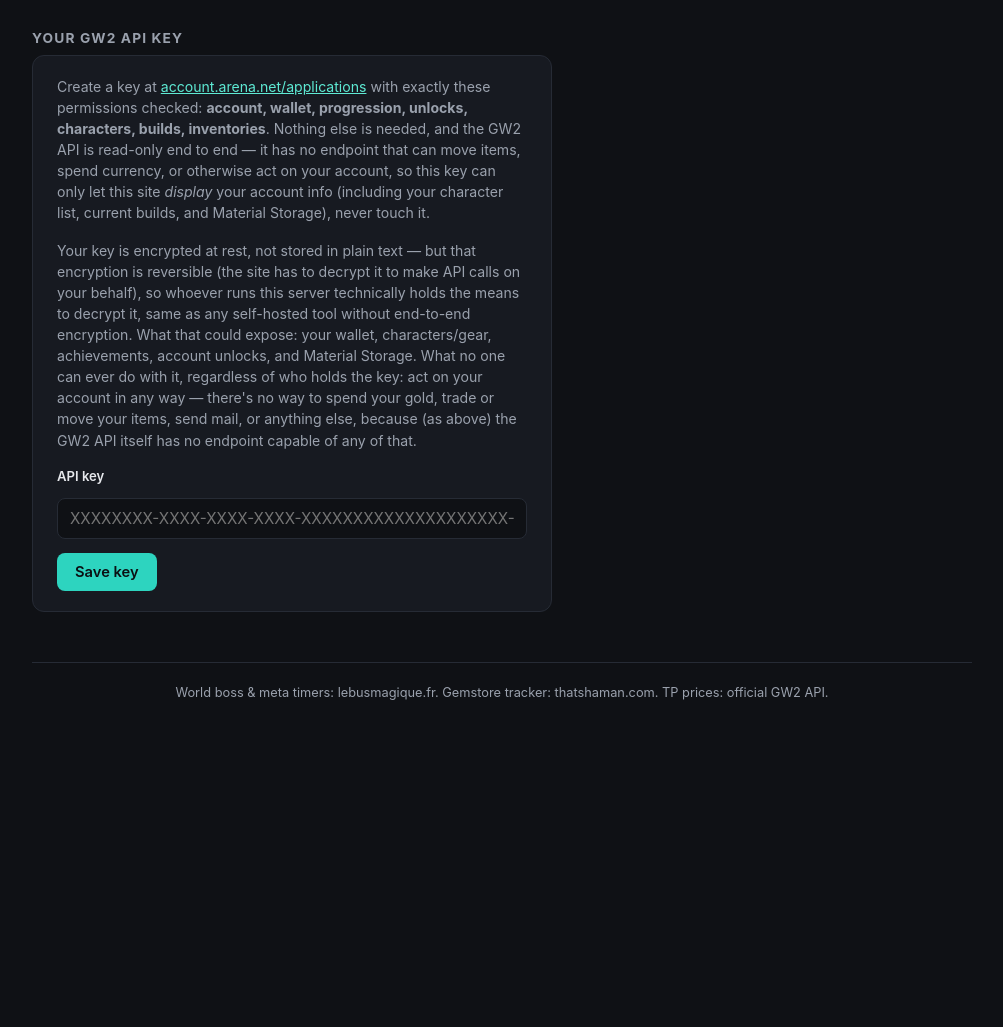
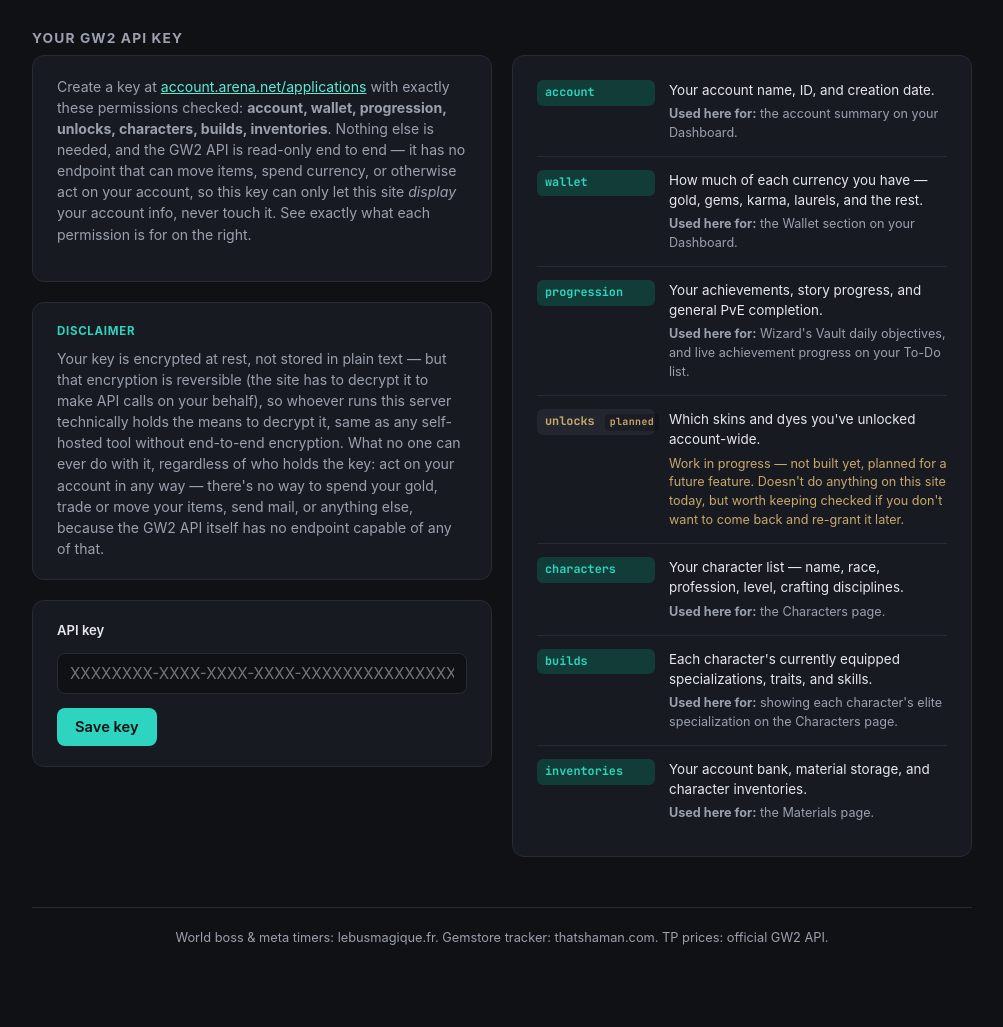
Before and after one commit to Revanito/gw2-ops-board, a FastAPI app: template app/templates/settings.html in a window 1280 px wide. Shown: the part 66-1093 px from the top of the page, without its empty margins (138-1141 px from the left). Before the commit the page ends 766 px from the top, so only its background shows below. Run offline with FastAPI, Linux system fonts and the light colour scheme; the template is opened without the code that fills it, so the values that code supplies are empty; parts of the project's set-up code (start-up, migrations or seed data) failed here and were passed over; some libraries are stand-ins or nearby versions.

Commit message:
Add per-permission breakdown to Settings, two-column layout
Explains what each of the 7 API key permissions actually grants and
what feature on this site uses it, next to the existing disclosure
text (now split into its own labeled box). Flags "unlocks" as a
planned-but-not-built feature rather than silently claiming a use for
it - nothing in the codebase currently calls any endpoint it gates.

Co-Authored-By: Claude Sonnet 5 <noreply@anthropic.com>

```diff
--- a/app/static/style.css
+++ b/app/static/style.css
@@ -338,6 +338,38 @@ footer {
 .panel + .panel { margin-top: 20px; }
 .panel p { color: var(--text-dim); font-size: 0.88rem; }
 .panel a { color: var(--accent); }
+
+.settings-layout {
+  display: grid; grid-template-columns: minmax(0, 1fr) minmax(0, 1fr); gap: 20px; align-items: start;
+}
+.settings-layout .panel { max-width: none; }
+.settings-col { display: flex; flex-direction: column; gap: 20px; }
+.settings-col .panel + .panel { margin-top: 0; }
+@media (max-width: 860px) { .settings-layout { grid-template-columns: 1fr; } }
+
+.disclaimer-box .label {
+  display: block; font-size: 0.72rem; font-weight: 700; letter-spacing: 0.06em;
+  text-transform: uppercase; color: var(--accent-dim); margin-bottom: 8px;
+}
+.disclaimer-box p { margin: 0; }
+
+.perm-list { display: flex; flex-direction: column; }
+.perm-row { display: grid; grid-template-columns: 118px 1fr; gap: 14px; padding: 13px 0; border-top: 1px solid var(--border); }
+.perm-row:first-child { border-top: none; padding-top: 4px; }
+.perm-name {
+  display: inline-flex; align-self: flex-start; align-items: center; gap: 6px;
+  background: var(--accent-soft); color: var(--accent-dim); font-size: 0.74rem; font-weight: 700;
+  padding: 4px 8px; border-radius: 6px; white-space: nowrap;
+}
+.perm-body p { margin: 0; font-size: 0.84rem; color: var(--text); line-height: 1.5; }
+.perm-used { margin-top: 5px !important; color: var(--text-dim) !important; font-size: 0.79rem !important; }
+.perm-row.planned .perm-name { background: #23262f; color: #c9a86a; }
+.perm-row.planned .perm-used { color: #c9a86a !important; }
+.flag {
+  display: inline-block; background: rgba(0, 0, 0, 0.25); font-size: 0.62rem; font-weight: 700;
+  letter-spacing: 0.04em; padding: 1px 5px; border-radius: 4px; margin-left: 4px;
+}
+@media (max-width: 520px) { .perm-row { grid-template-columns: 1fr; } }
 label { font-size: 0.82rem; font-weight: 600; display: block; margin-bottom: 4px; }
 
 input[type="text"], input[type="password"], input[type="url"] {
--- a/app/templates/settings.html
+++ b/app/templates/settings.html
@@ -8,6 +8,8 @@
   {% if error %}<div class="notice error">{{ error }}</div>{% endif %}
   {% if success %}<div class="notice success">{{ "Key removed." if success == "removed" else "Saved." }}</div>{% endif %}
 
+  <div class="settings-layout">
+    <div class="settings-col">
       <div class="panel">
         <p class="hint">
           Create a key at
@@ -16,20 +18,25 @@
           <strong>account, wallet, progression, unlocks, characters, builds, inventories</strong>.
           Nothing else is needed, and the GW2 API is read-only end to end &mdash; it has no endpoint
           that can move items, spend currency, or otherwise act on your account, so this key can only
-      let this site <em>display</em> your account info (including your character list, current
-      builds, and Material Storage), never touch it.
+          let this site <em>display</em> your account info, never touch it. See exactly what each
+          permission is for on the right.
         </p>
+      </div>
+
+      <div class="panel disclaimer-box">
+        <span class="label">Disclaimer</span>
         <p class="hint">
           Your key is encrypted at rest, not stored in plain text &mdash; but that encryption is
           reversible (the site has to decrypt it to make API calls on your behalf), so whoever runs
           this server technically holds the means to decrypt it, same as any self-hosted tool
-      without end-to-end encryption. What that could expose: your wallet, characters/gear,
-      achievements, account unlocks, and Material Storage. What no one can ever do with it,
-      regardless of who holds the key: act on your account in any way &mdash; there's no way to
-      spend your gold, trade or move your items, send mail, or anything else, because (as above)
-      the GW2 API itself has no endpoint capable of any of that.
+          without end-to-end encryption. What no one can ever do with it, regardless of who holds
+          the key: act on your account in any way &mdash; there's no way to spend your gold, trade
+          or move your items, send mail, or anything else, because the GW2 API itself has no
+          endpoint capable of any of that.
         </p>
+      </div>
 
+      <div class="panel">
         {% if user["encrypted_api_key"] %}
           <p>Key saved &mdash; added {{ user["api_key_added_at"][:10] }}. <code>••••••••••••••••</code></p>
           <form method="post" action="/settings/api-key/delete">
@@ -43,6 +50,74 @@
           </form>
         {% endif %}
       </div>
+    </div>
+
+    <div class="settings-col">
+      <div class="panel">
+        <div class="perm-list">
+          <div class="perm-row">
+            <span class="perm-name mono">account</span>
+            <div class="perm-body">
+              <p>Your account name, ID, and creation date.</p>
+              <p class="perm-used"><strong>Used here for:</strong> the account summary on your Dashboard.</p>
+            </div>
+          </div>
+
+          <div class="perm-row">
+            <span class="perm-name mono">wallet</span>
+            <div class="perm-body">
+              <p>How much of each currency you have &mdash; gold, gems, karma, laurels, and the rest.</p>
+              <p class="perm-used"><strong>Used here for:</strong> the Wallet section on your Dashboard.</p>
+            </div>
+          </div>
+
+          <div class="perm-row">
+            <span class="perm-name mono">progression</span>
+            <div class="perm-body">
+              <p>Your achievements, story progress, and general PvE completion.</p>
+              <p class="perm-used"><strong>Used here for:</strong> Wizard's Vault daily objectives,
+                and live achievement progress on your To-Do list.</p>
+            </div>
+          </div>
+
+          <div class="perm-row planned">
+            <span class="perm-name mono">unlocks<span class="flag">planned</span></span>
+            <div class="perm-body">
+              <p>Which skins and dyes you've unlocked account-wide.</p>
+              <p class="perm-used">Work in progress &mdash; not built yet, planned for a future
+                feature. Doesn't do anything on this site today, but worth keeping checked if you
+                don't want to come back and re-grant it later.</p>
+            </div>
+          </div>
+
+          <div class="perm-row">
+            <span class="perm-name mono">characters</span>
+            <div class="perm-body">
+              <p>Your character list &mdash; name, race, profession, level, crafting disciplines.</p>
+              <p class="perm-used"><strong>Used here for:</strong> the Characters page.</p>
+            </div>
+          </div>
+
+          <div class="perm-row">
+            <span class="perm-name mono">builds</span>
+            <div class="perm-body">
+              <p>Each character's currently equipped specializations, traits, and skills.</p>
+              <p class="perm-used"><strong>Used here for:</strong> showing each character's elite
+                specialization on the Characters page.</p>
+            </div>
+          </div>
+
+          <div class="perm-row">
+            <span class="perm-name mono">inventories</span>
+            <div class="perm-body">
+              <p>Your account bank, material storage, and character inventories.</p>
+              <p class="perm-used"><strong>Used here for:</strong> the Materials page.</p>
+            </div>
+          </div>
+        </div>
+      </div>
+    </div>
+  </div>
 </section>
 
 {% endblock %}
```
Lines whose indentation alone changed are shown as unchanged.
